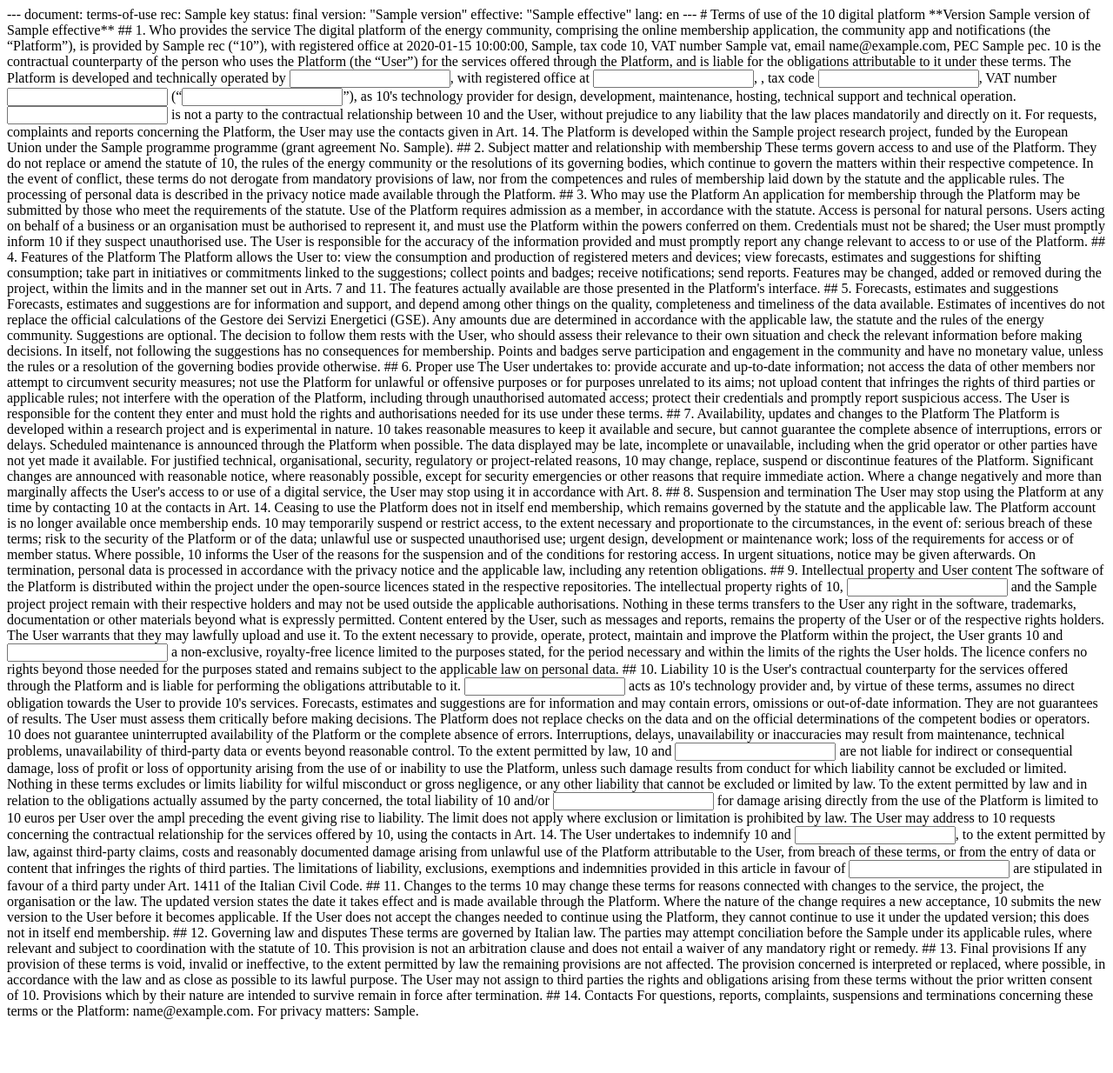
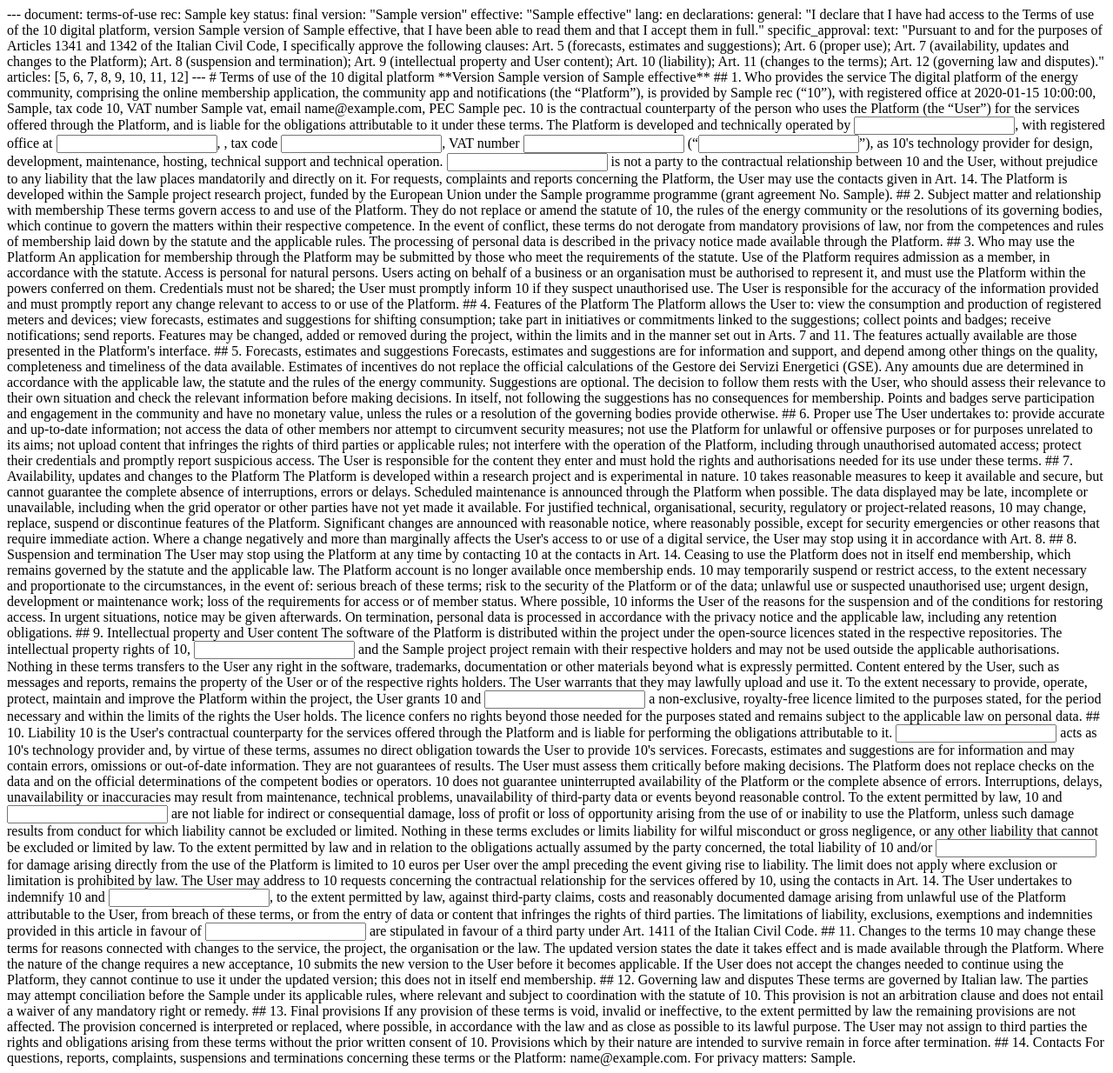
Before and after one commit to celine-eu/celine-legal, a Python web app: template templates/documents/terms-of-use/0.2/en.md.j2 in a window 1280 px wide. Shown: the whole page at 87% size. Before the commit the page ends 1172 px from the top, so only its background shows below. Run offline with Jinja, Linux system fonts and the light colour scheme; the template is opened without the code that fills it: most values are stand-ins (such as "Sample title", 1, 10 or a date in 2020); form fields are guessed from the names that the template uses.

Commit message:
feat: update declaration section

```diff
--- a/templates/documents/terms-of-use/0.2/en.md.j2
+++ b/templates/documents/terms-of-use/0.2/en.md.j2
@@ -6,6 +6,19 @@
   'availability': 8 - skip, 'termination': 9 - skip, 'changes': 12 - skip,
   'contacts': 15 - skip,
 } %}
+{#- The clauses the User approves specifically (Art. 1341(2) c.c.), numbered like their
+    headings: the front matter's `declarations` say them, so they are inside the sha256. -#}
+{% set clauses = [(5, 'forecasts, estimates and suggestions')] %}
+{% if features.ai_assistant %}{% set clauses = clauses + [(6, 'assistant based on artificial intelligence')] %}{% endif %}
+{% set clauses = clauses + [
+  (7 - skip, 'proper use'),
+  (art.availability, 'availability, updates and changes to the Platform'),
+  (art.termination, 'suspension and termination'),
+  (10 - skip, 'intellectual property and User content'),
+  (11 - skip, 'liability'),
+  (art.changes, 'changes to the terms'),
+  (13 - skip, 'governing law and disputes'),
+] %}
 ---
 document: terms-of-use
 rec: {{ rec.key }}
@@ -13,6 +26,11 @@ status: {{ doc.status }}
 version: "{{ doc.version }}"
 effective: "{{ doc.effective }}"
 lang: {{ doc.lang }}
+declarations:
+  general: "I declare that I have had access to the Terms of use of the {{ rec.short }} digital platform, version {{ doc.version }} of {{ text.date(doc.effective, 'en') }}, that I have been able to read them and that I accept them in full."
+  specific_approval:
+    text: "Pursuant to and for the purposes of Articles 1341 and 1342 of the Italian Civil Code, I specifically approve the following clauses: {% for n, t in clauses %}Art. {{ n }} ({{ t }}){{ '.' if loop.last else '; ' }}{% endfor %}"
+    articles: [{{ clauses | map('first') | join(', ') }}]
 ---
 
 # Terms of use of the {{ rec.short }} digital platform
```
Also changed, not shown: src/celine/legal/build.py (+19 -1 lines), templates/documents/terms-of-use/0.2/it.md.j2 (+18 -0 lines), templates/schemas/current.schema.json (+25 -1 lines), tests/test_features.py (+17 -0 lines), tests/test_render_example.py (+16 -0 lines), README.md.
